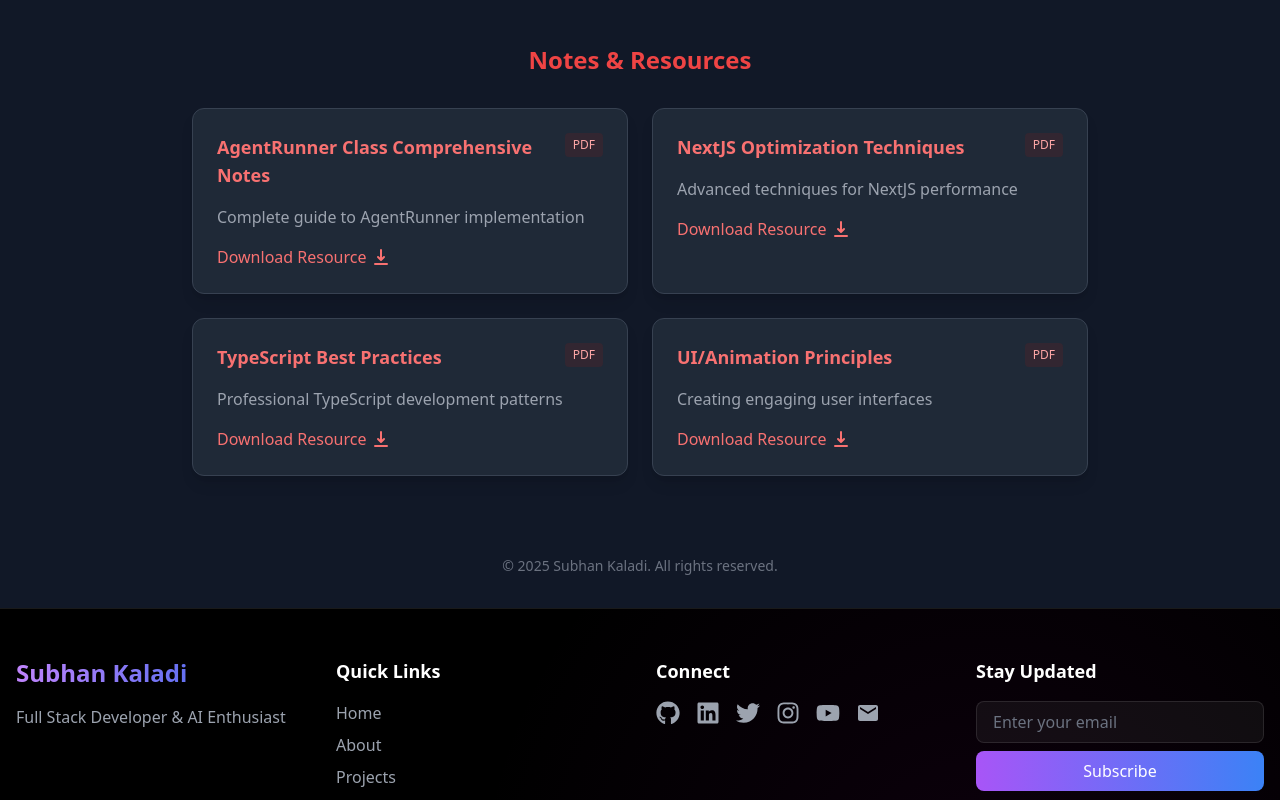
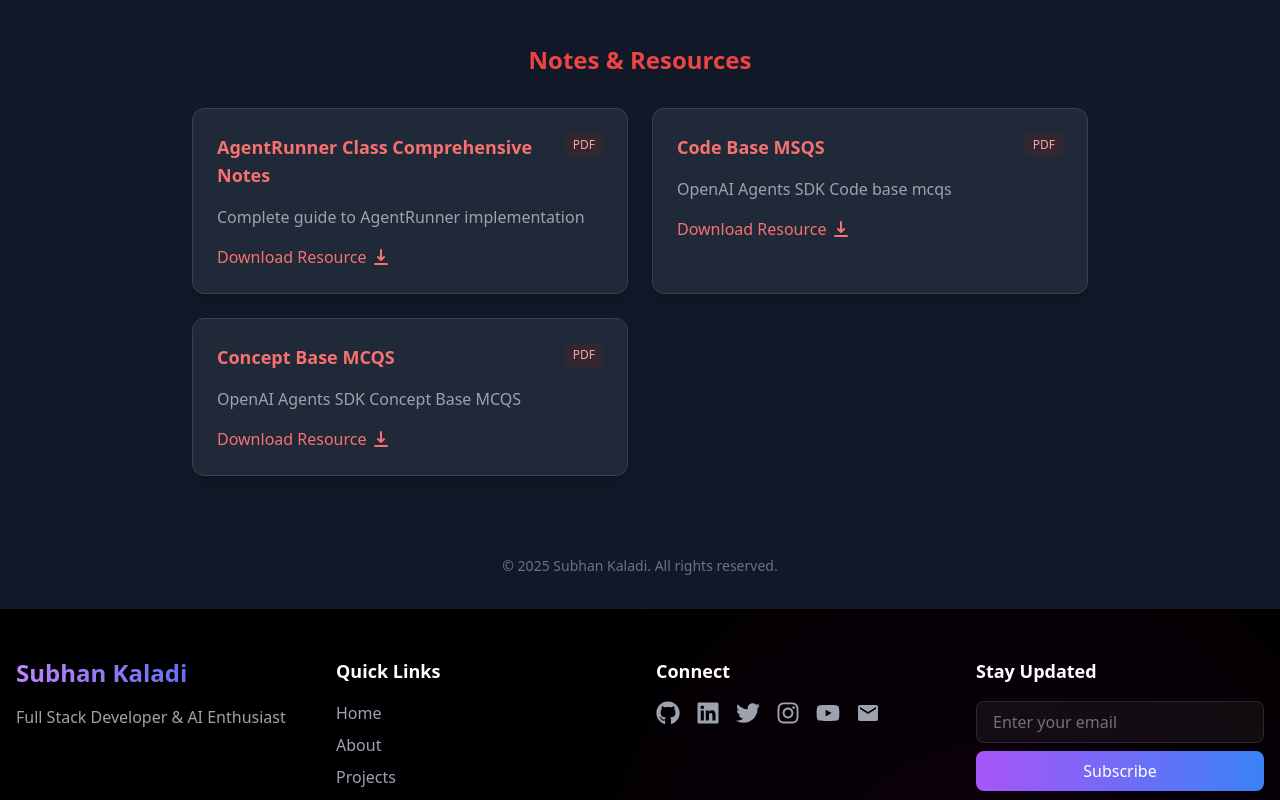
Before and after one commit to subhankaladi/PERSONALxPORTFOLIO, a Next.js app: page /links in a window 1280 px wide. Shown: the part 680-1480 px from the top of the page. Built offline with nearby package versions, Linux system fonts and the light colour scheme.

Commit message:
Update page.tsx

```diff
--- a/app/links/page.tsx
+++ b/app/links/page.tsx
@@ -37,20 +37,20 @@ export default function LinksPage() {
 
   const noteItems: NoteItem[] = [
     { id: 1, title: 'AgentRunner Class Comprehensive Notes', description: 'Complete guide to AgentRunner implementation', url: '/AgentRunner.pdf' },
-    { id: 2, title: 'NextJS Optimization Techniques', description: 'Advanced techniques for NextJS performance', url: '#' },
-    { id: 3, title: 'TypeScript Best Practices', description: 'Professional TypeScript development patterns', url: '#' },
-    { id: 4, title: 'UI/Animation Principles', description: 'Creating engaging user interfaces', url: '#' },
+    { id: 2, title: 'Code Base MSQS', description: 'OpenAI Agents SDK Code base mcqs', url: '/codebase.pdf' },
+    { id: 3, title: 'Concept Base MCQS', description: 'OpenAI Agents SDK Concept Base MCQS', url: '/conceptbase.pdf' },
+    // { id: 4, title: 'UI/Animation Principles', description: 'Creating engaging user interfaces', url: '#' },
   ];
 
   return (
-    <div className="min-h-screen bg-gray-900 text-white mt-20">
+    <div className="min-h-screen bg-gray-900 text-white ">
       <Head>
         <title>Subhan Kaladi | Links</title>
         <meta name="description" content="Subhan Kaladi's portfolio links" />
         <link rel="icon" href="/favicon.ico" />
       </Head>
 
-      <main className="container mx-auto px-4 py-12">
+      <main className="container mx-auto px-4 py-12 mt-20">
         {/* Header Section */}
         <div className={`text-center mb-16 transition-all duration-700 ${isVisible ? 'opacity-100 translate-y-0' : 'opacity-0 translate-y-8'}`}>
           <h1 className="text-4xl md:text-5xl font-bold bg-clip-text text-transparent bg-gradient-to-r from-red-500 to-red-700 mb-4">
```
